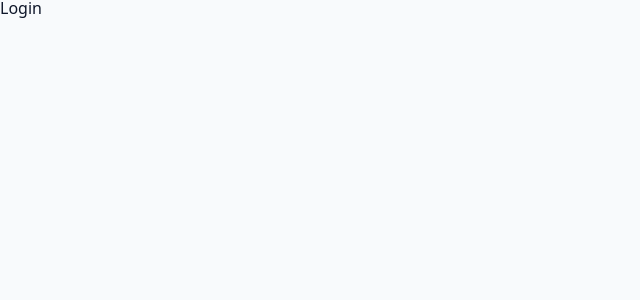
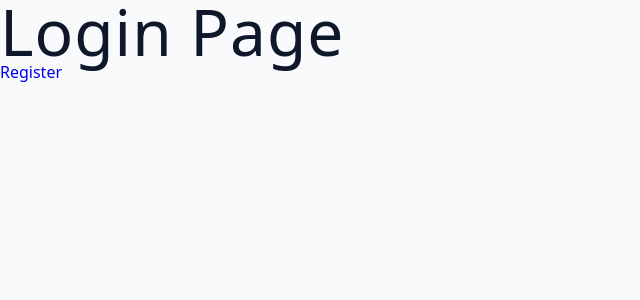
Before and after one commit to Epiq122/Jobify, a React (Vite) app: page /login in a window 1280 px wide. Shown: the top 300 px of the page, without its empty margins (0-640 px from the left). Built offline with nearby package versions, Linux system fonts and the light colour scheme.

Commit message:
added link to the register and login

```diff
--- a/src/pages/Login.jsx
+++ b/src/pages/Login.jsx
@@ -1,8 +1,11 @@
-import React from 'react'
+import { Link } from 'react-router-dom';
 
 const Login = () => {
-    return (
-        <div>Login</div>
-    )
-}
-export default Login
+  return (
+    <div>
+      <h1>Login Page</h1>
+      <Link to={'/register'}>Register</Link>
+    </div>
+  );
+};
+export default Login;
--- a/src/pages/Register.jsx
+++ b/src/pages/Register.jsx
@@ -1,8 +1,11 @@
-import React from 'react'
+import { Link } from 'react-router-dom';
+const Register = () => {
+  return (
+    <div>
+      <h1>Register</h1>
+      <Link to={'/login'}>Login Page</Link>
+    </div>
+  );
+};
 
-const Register = () => {
-    return (
-        <div>Register</div>
-    )
-}
-export default Register
+export default Register;
```
